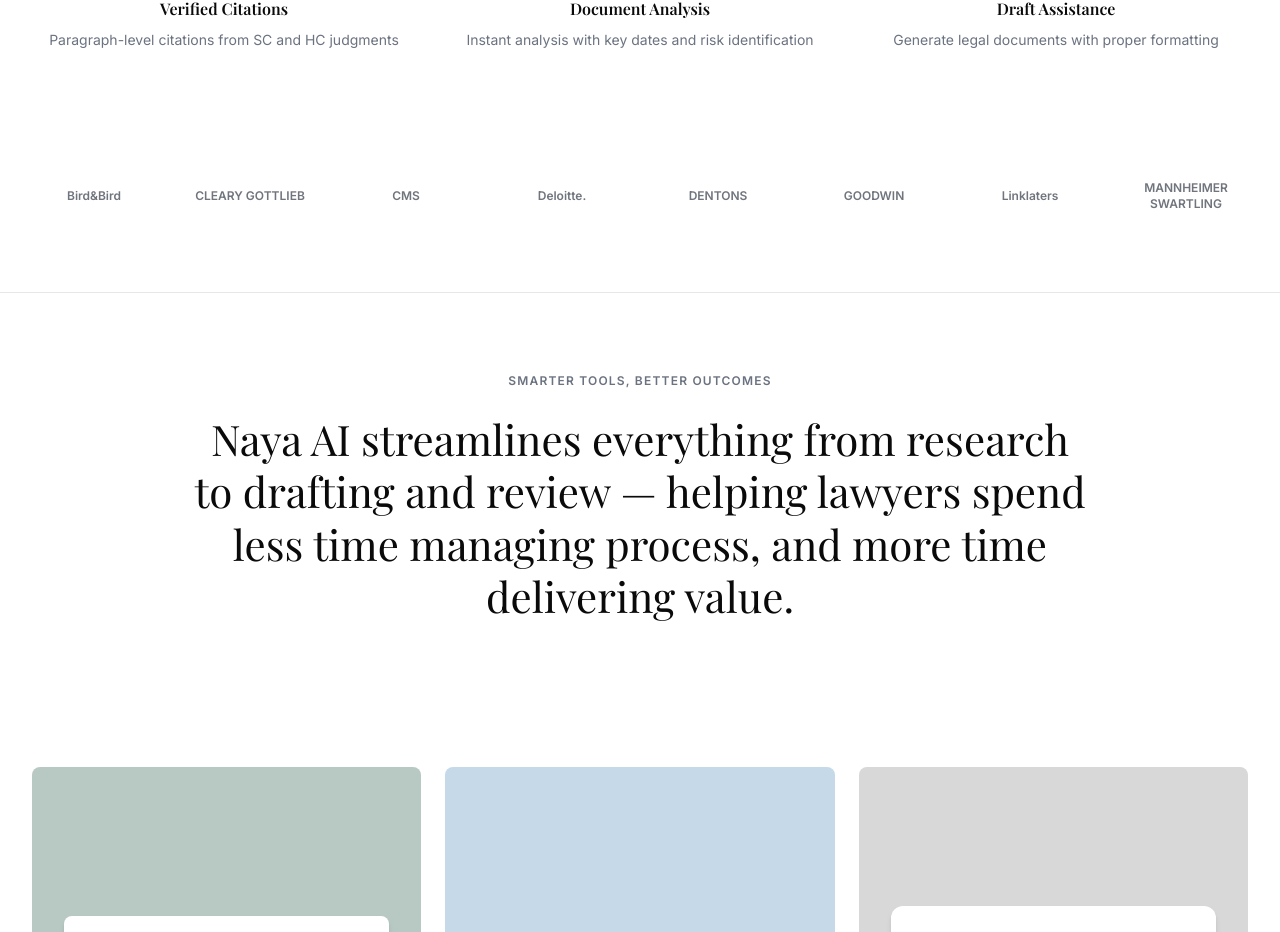
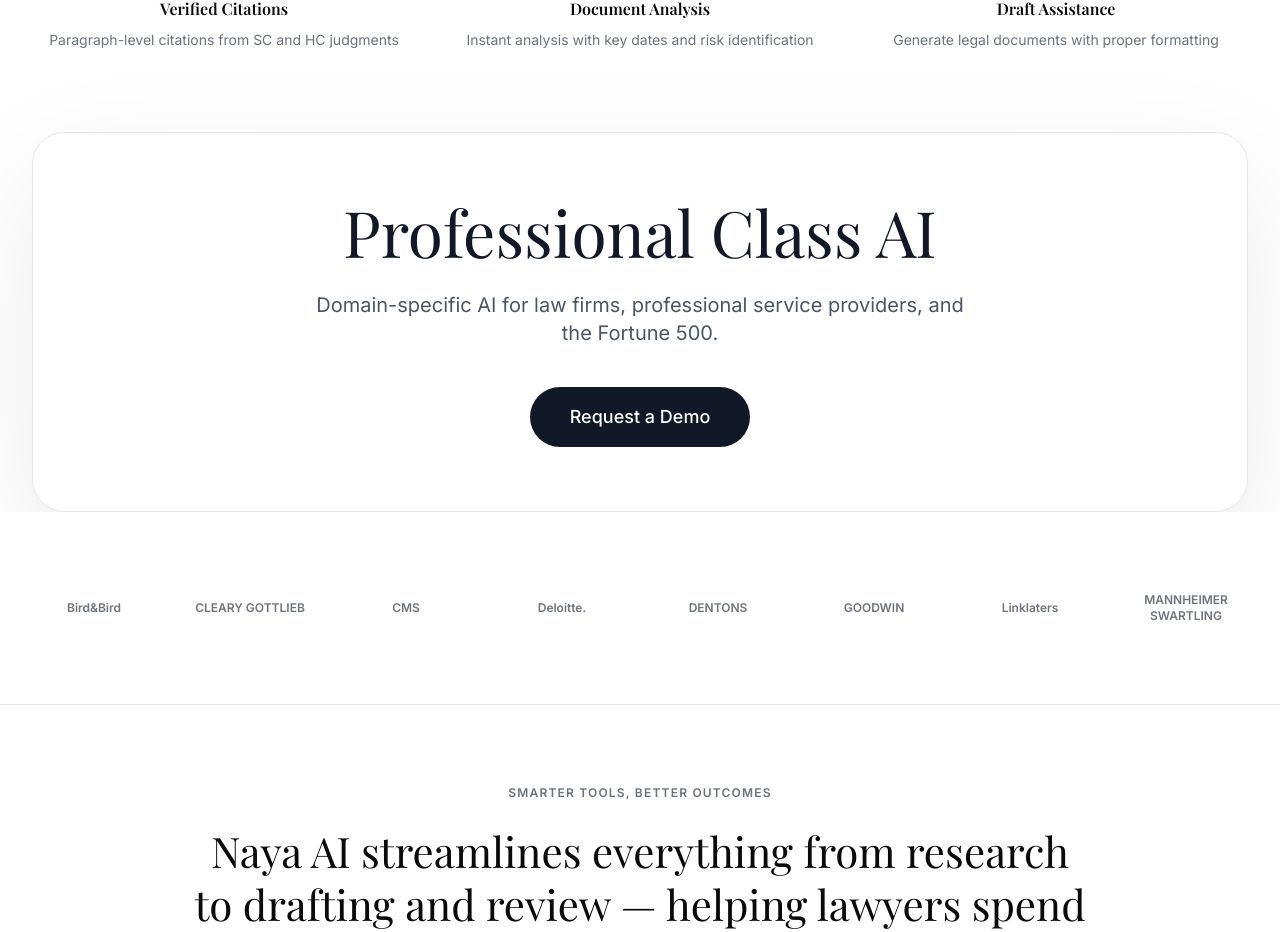
Before and after one commit to vamshikrishnabrungi/legorac, a React (Create React App) app in the folder frontend/: page / in a window 1280 px wide. Shown: the part 1316-2248 px from the top of the page. Built offline with nearby package versions, Linux system fonts and the light colour scheme.

Commit message:
Add professional class AI callout below chat

```diff
--- a/frontend/src/components/Hero.jsx
+++ b/frontend/src/components/Hero.jsx
@@ -56,6 +56,24 @@ const Hero = () => {
 
         {/* Large Chatbot Interface */}
         <ChatInterface />
+
+        {/* Professional Class AI callout */}
+        <div className="mt-16 md:mt-20">
+          <div className="bg-white border border-gray-200 rounded-[32px] px-8 sm:px-12 md:px-16 py-16 text-center shadow-[0_40px_120px_rgba(15,23,42,0.08)]">
+            <h2 className="font-serif text-[40px] sm:text-[56px] md:text-[64px] leading-[1.1] text-gray-900">
+              Professional Class AI
+            </h2>
+            <p className="mt-6 text-lg sm:text-xl text-gray-600 max-w-2xl mx-auto">
+              Domain-specific AI for law firms, professional service providers, and the Fortune 500.
+            </p>
+            <button
+              type="button"
+              className="mt-10 inline-flex items-center justify-center rounded-full bg-gray-900 px-10 py-4 text-lg font-medium text-white transition hover:bg-gray-800 focus-visible:outline focus-visible:outline-2 focus-visible:outline-offset-2 focus-visible:outline-gray-900"
+            >
+              Request a Demo
+            </button>
+          </div>
+        </div>
       </div>
     </section>
   );
```
